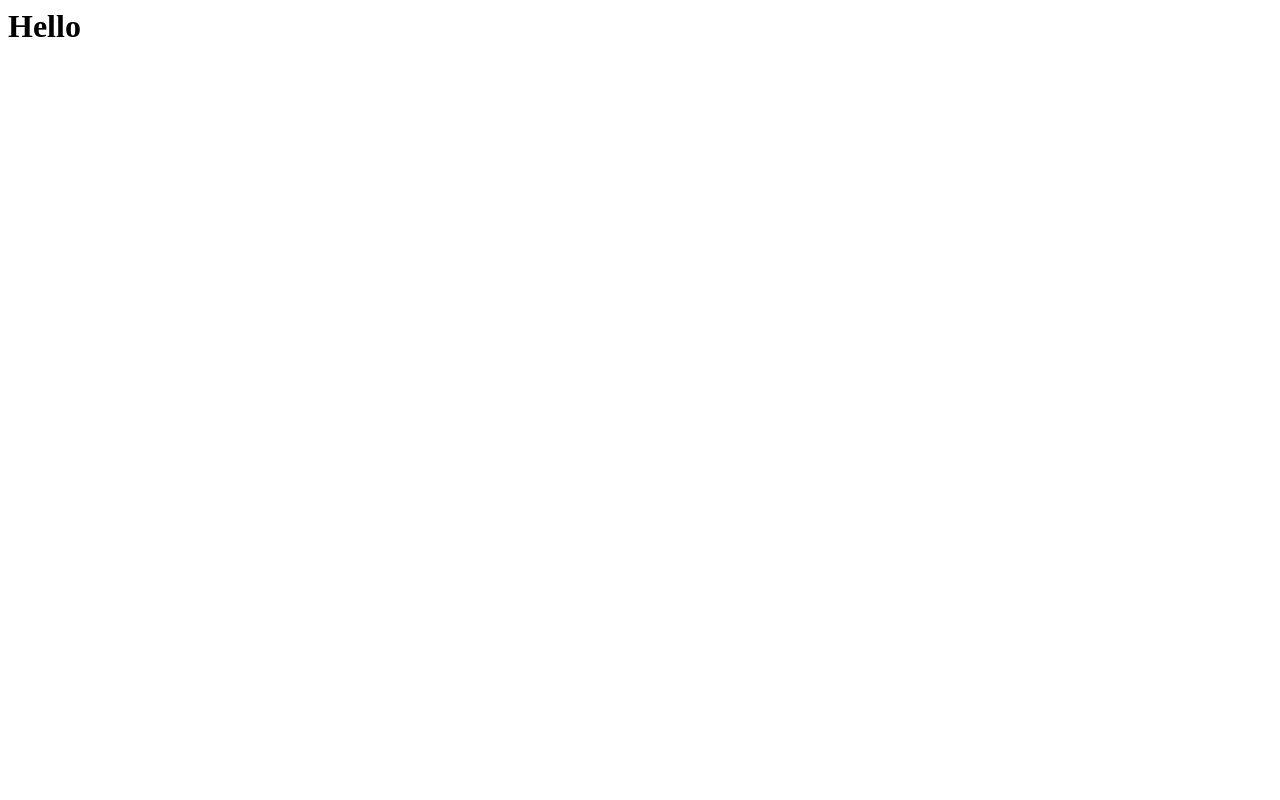
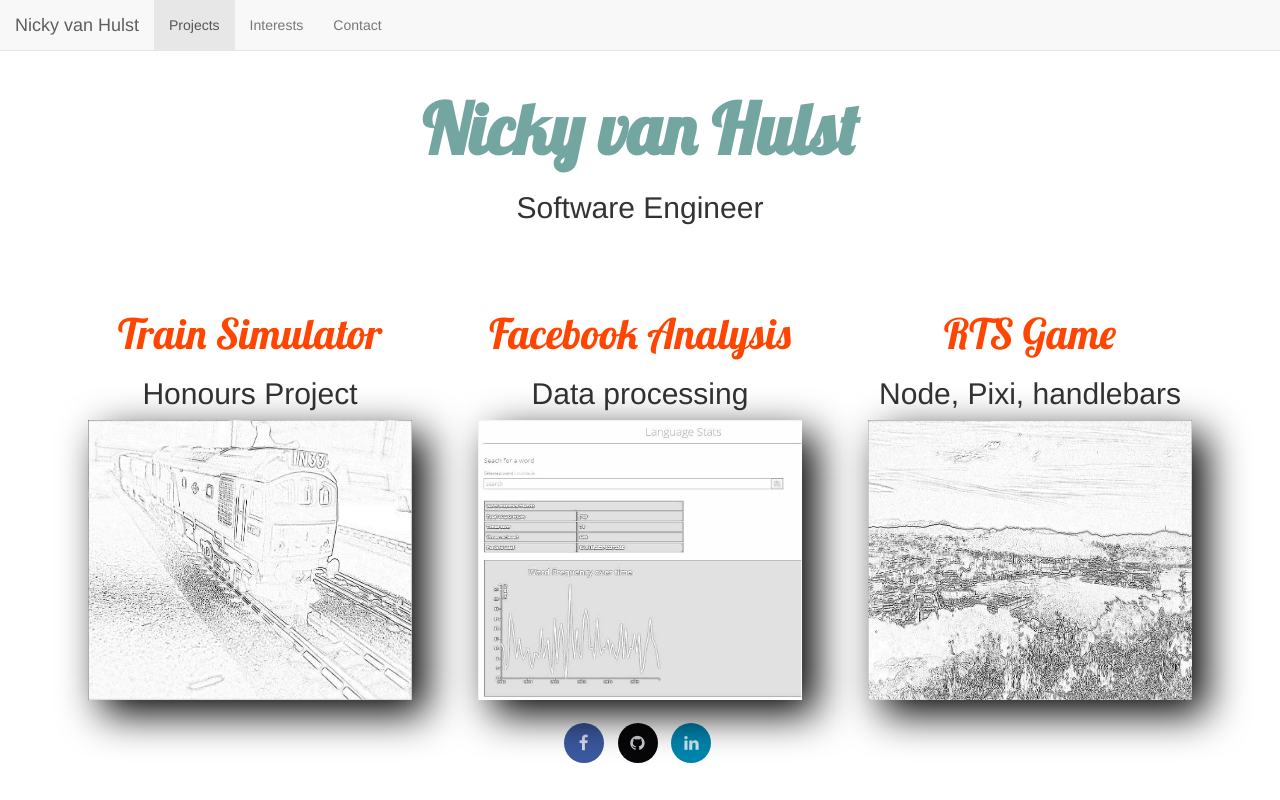
Before and after one commit to vanhunick/Hello, a plain HTML site: page index.html in a window 1280 px wide. Drawn offline with nearby package versions, Linux system fonts and the light colour scheme.

Commit message:
Initial design and project page

```diff
--- /dev/null
+++ b/css/index.css
@@ -0,0 +1,77 @@
+body {
+
+}
+
+.background-image {
+    background-image: url("../images/background.jpg");
+    background-size: 100%, 100%;
+    height: 100%;
+
+
+    position: fixed;
+    left: 0;
+    right: 0;
+    top:  0;
+    z-index: 1;
+}
+
+.content {
+  background: rgba(0, 0, 0, 0.5);
+  border-radius: 3px;
+  box-shadow: 0 1px 5px rgba(0, 0, 0, 0.25);
+  /*top: 50px;*/
+  left: 0;
+  position: fixed;
+  margin-top: 100px;
+  margin-left: 100px;
+  margin-right: 100px;
+  right: 0;
+  z-index: 2;
+  padding: 0 10px;
+  height: 80%;
+}
+
+#title {
+    font-size: 500%;
+    font-family: 'Lobster', cursive;
+    color: #74A6A1;
+
+    margin-top: 8%;
+    margin-bottom: 2%;
+}
+
+#title-row {
+    margin-bottom: 5%;
+}
+
+.subtitle {
+    font-size: 300%;
+    font-family: 'Lobster', cursive;
+    color: orangered;
+}
+
+
+#navbar {
+    background-color: #bbbbbb;
+    margin-left: 0;
+}
+
+
+
+.img-center {
+    margin:0 auto;
+    size: 90%;
+    height: 35%;
+    width: 90%;
+    -webkit-filter: drop-shadow(14px 14px 20px black);
+}
+
+.project-links {
+    margin-top : 5%;
+}
+
+    /*transform: rotate(7deg);*/
+#social {
+    margin-bottom: 2%;
+    margin-top: 2%;
+}
--- /dev/null
+++ b/css/social.css
@@ -0,0 +1,60 @@
+/*---- Social Media css -------*/
+
+/*Copyright (c) 2016 by Amey Raut (http://codepen.io/ameyraut/pen/yfzog)
+Permission is hereby granted, free of charge, to any person obtaining a copy of this software and associated documentation files (the "Software"), to deal in the Software without restriction, including without limitation the rights to use, copy, modify, merge, publish, distribute, sublicense, and/or sell copies of the Software, and to permit persons to whom the Software is furnished to do so, subject to the following conditions:
+The above copyright notice and this permission notice shall be included in all copies or substantial portions of the Software.
+THE SOFTWARE IS PROVIDED "AS IS", WITHOUT WARRANTY OF ANY KIND, EXPRESS OR IMPLIED, INCLUDING BUT NOT LIMITED TO THE WARRANTIES OF MERCHANTABILITY, FITNESS FOR A PARTICULAR PURPOSE AND NONINFRINGEMENT. IN NO EVENT SHALL THE AUTHORS OR COPYRIGHT HOLDERS BE LIABLE FOR ANY CLAIM, DAMAGES OR OTHER LIABILITY, WHETHER IN AN ACTION OF CONTRACT, TORT OR OTHERWISE, ARISING FROM, OUT OF OR IN CONNECTION WITH THE SOFTWARE OR THE USE OR OTHER DEALINGS IN THE SOFTWARE.*/
+
+/*Change icons size here*/
+.social-icons .fa {
+	font-size: 1.2em;
+}
+/*Change icons circle size and color here*/
+.social-icons .fa {
+	width: 40px;
+	height: 40px;
+	line-height: 40px;
+	text-align: center;
+	color: #FFF;
+	color: rgba(255, 255, 255, 0.8);
+	-webkit-transition: all 0.3s ease-in-out;
+	-moz-transition: all 0.3s ease-in-out;
+	-ms-transition: all 0.3s ease-in-out;
+	-o-transition: all 0.3s ease-in-out;
+	transition: all 0.3s ease-in-out;
+}
+
+.social-icons.icon-circle .fa{
+	border-radius: 50%;
+}
+
+
+.social-icons .fa:hover, .social-icons .fa:active {
+	color: #FFF;
+	-webkit-box-shadow: 1px 1px 3px #333;
+	-moz-box-shadow: 1px 1px 3px #333;
+	box-shadow: 1px 1px 3px #333;
+}
+.social-icons.icon-zoom .fa:hover, .social-icons.icon-zoom .fa:active {
+ 	-webkit-transform: scale(1.1);
+	-moz-transform: scale(1.1);
+	-ms-transform: scale(1.1);
+	-o-transform: scale(1.1);
+	transform: scale(1.1);
+}
+.social-icons.icon-rotate .fa:hover, .social-icons.icon-rotate .fa:active {
+	-webkit-transform: scale(1.1) rotate(360deg);
+	-moz-transform: scale(1.1) rotate(360deg);
+	-ms-transform: scale(1.1) rotate(360deg);
+	-o-transform: scale(1.1) rotate(360deg);
+	transform: scale(1.1) rotate(360deg);
+}
+
+
+.social-icons .fa-facebook,.social-icons .fa-facebook-square{background-color:#3C599F;}
+
+.social-icons .fa-github,.social-icons .fa-github-alt,.social-icons .fa-github-square{background-color:#070709;}
+
+.social-icons .fa-linkedin,.social-icons .fa-linkedin-square{background-color:#0085AE;}
+
+.social-icons .fa-twitter,.social-icons .fa-twitter-square{background-color:#32CCFE;}
--- a/index.html
+++ b/index.html
@@ -1,16 +1,101 @@
 <html lang="en">
 
 <head>
+  <!--Google fonts-->
+  <link href="https://fonts.googleapis.com/css?family=Lobster" rel="stylesheet">
 
-<title>Hello</title>
+  <!--Jquery -->
+  <script src="https://ajax.googleapis.com/ajax/libs/jquery/1.11.3/jquery.min.js"></script>
 
+  <!--Bootstrap-->
+  <script src="http://maxcdn.bootstrapcdn.com/bootstrap/3.3.5/js/bootstrap.min.js"></script>
+  <link href="https://maxcdn.bootstrapcdn.com/bootstrap/3.3.7/css/bootstrap.min.css" rel="stylesheet" integrity="sha384-BVYiiSIFeK1dGmJRAkycuHAHRg32OmUcww7on3RYdg4Va+PmSTsz/K68vbdEjh4u" crossorigin="anonymous">
 
+  <!--Social Media logos-->
+  <link rel="stylesheet prefetch" href="http:////netdna.bootstrapcdn.com/font-awesome/4.0.3/css/font-awesome.css">
 
+  <!--Style sheets-->
+  <link rel='stylesheet' href='css/index.css' />
+  <link rel='stylesheet' href='css/social.css' />
 
+  <!--Title-->
+  <title>Hello</title>
 </head>
-
 <body>
 
-<h1>Hello</h1>
+<!--Nav bar-->
+<nav class="navbar navbar-default navbar-fixed-top">
+  <div class="container-fluid">
+    <div class="navbar-header">
+      <button type="button" class="navbar-toggle collapsed" data-toggle="collapse" data-target="#navbar" aria-expanded="false" aria-controls="navbar">
+        <span class="sr-only">Toggle navigation</span>
+        <span class="icon-bar"></span>
+        <span class="icon-bar"></span>
+        <span class="icon-bar"></span>
+      </button>
+      <a class="navbar-brand" href="#">Nicky van Hulst</a>
+    </div>
+    <div id="" class="navbar-collapse collapse">
+      <ul class="nav navbar-nav">
+        <li class="active"><a href="#">Projects</a></li>
+        <li><a href="#about" id="interests">Interests</a></li>
+        <li><a href="#contact">Contact</a></li>
+      </ul>
+    </div>
+  </div>
+</nav>
+
+<!--Container for elements-->
+<div class="container">
+
+  <!--Title row-->
+  <div class="row" id="title-row">
+    <div class="col-lg-12 text-center">
+      <h1 id="title"><b>Nicky van Hulst</b></h1>
+      <h2>Software Engineer</h2>
+    </div>
+  </div>
+
+  <!--Projects row-->
+  <div class="row">
+    <div class="col-lg-4 text-center">
+      <h1 id="h1" class="subtitle fade-elem" >Train Simulator</h1>
+      <h2 class="fade-elem">Honours Project</h2>
+    </div>
+    <div class="col-lg-4 text-center">
+      <h1 id="h2" class="subtitle fade-elem" >Facebook Analysis</h1>
+      <h2 class="fade-elem">Data processing</h2>
+    </div>
+    <div class="col-lg-4 text-center">
+      <h1 id="h3" class="subtitle fade-elem" >RTS Game</h1>
+      <h2 class="fade-elem">Node, Pixi, handlebars</h2>
+    </div>
+  </div>
+
+  <!--Image row-->
+  <div class="row project-images">
+    <div class="col-lg-4 text-center">
+       <a href="https://github.com/vanhunick/Train-Simulator" target="_blank"><img src="images/sim.jpg" class="img-responsive img-center fade-elem" ></a>
+    </div>
+    <div class="col-lg-4 text-center">
+        <a  href="https://github.com/vanhunick/Facebook-Analysis" target="_blank"><img src="images/facebook_sketch.jpg" class="img-responsive img-center fade-elem"></a>
+    </div>
+    <div class="col-lg-4 text-center">
+       <a href="https://github.com/vanhunick/RTS" target="_blank"><img src="images/background_sketch.jpg" class="img-responsive img-center fade-elem"></img></a>
+    </div>
+</div>
+
+<!--Social media icons and links-->
+<div class="row text-center" id="social">
+  <ul class="social-icons icon-circle icon-zoom list-unstyled list-inline">
+    <li> <a href="https://www.facebook.com/nicky.vanhulst" target="_blank"><i class="fa fa-facebook"></i></a></li>
+    <li> <a href="https://github.com/vanhunick" target="_blank"><i class="fa fa-github"></i></a></li>
+    <li> <a href="https://www.linkedin.com/in/nicky-van-hulst-95862011a" target="_blank"><i class="fa fa-linkedin"></i></a></li>
+  </ul>
+</div>
+
+</div>
 
 </body>
+
+<script src="js/fade.js"></script>
--- /dev/null
+++ b/js/fade.js
@@ -0,0 +1,8 @@
+$("#interests").click(function(){
+  console.log("Click");
+  $(".fade-elem").fadeOut(function() {
+    $('#h-1').text("Muay Thai");
+    $('#h-2').text("Running");
+    $('#h-3').text("Strategy Games");
+  }).fadeIn();
+});
```
Also changed, not shown: images/background_sketch.jpg (added), images/facebook_sketch.jpg (added), images/sim.jpg (added), images/sim2.jpg (added), 1 other file.
